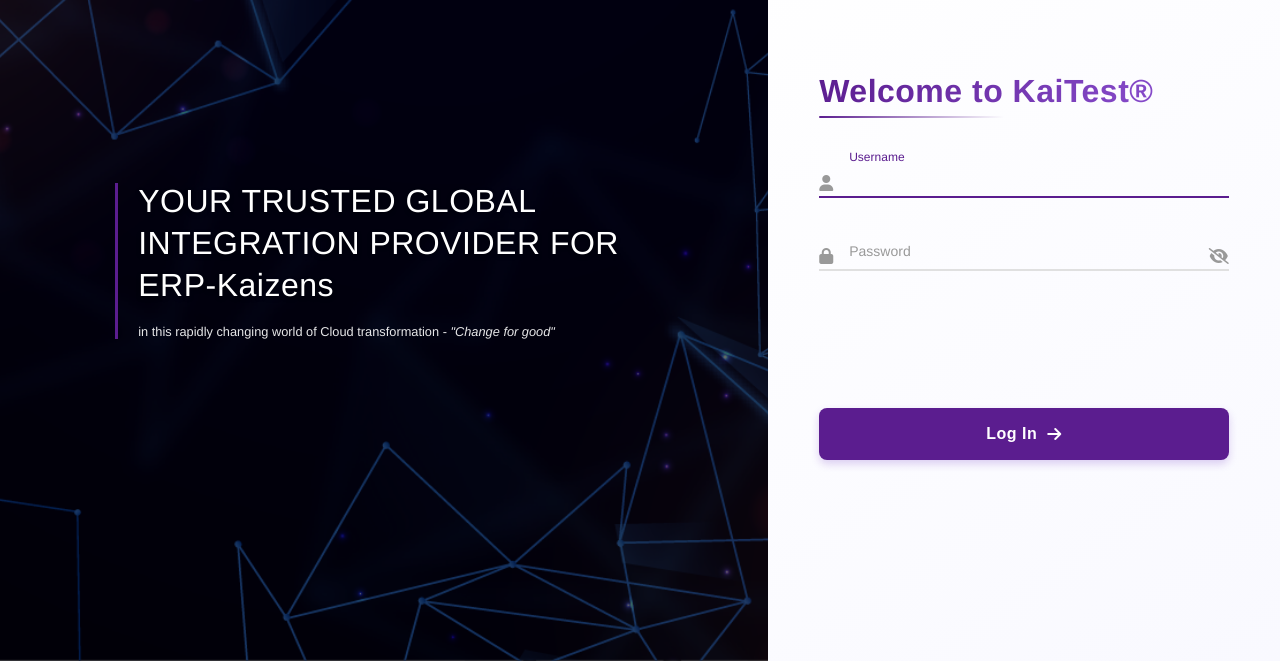
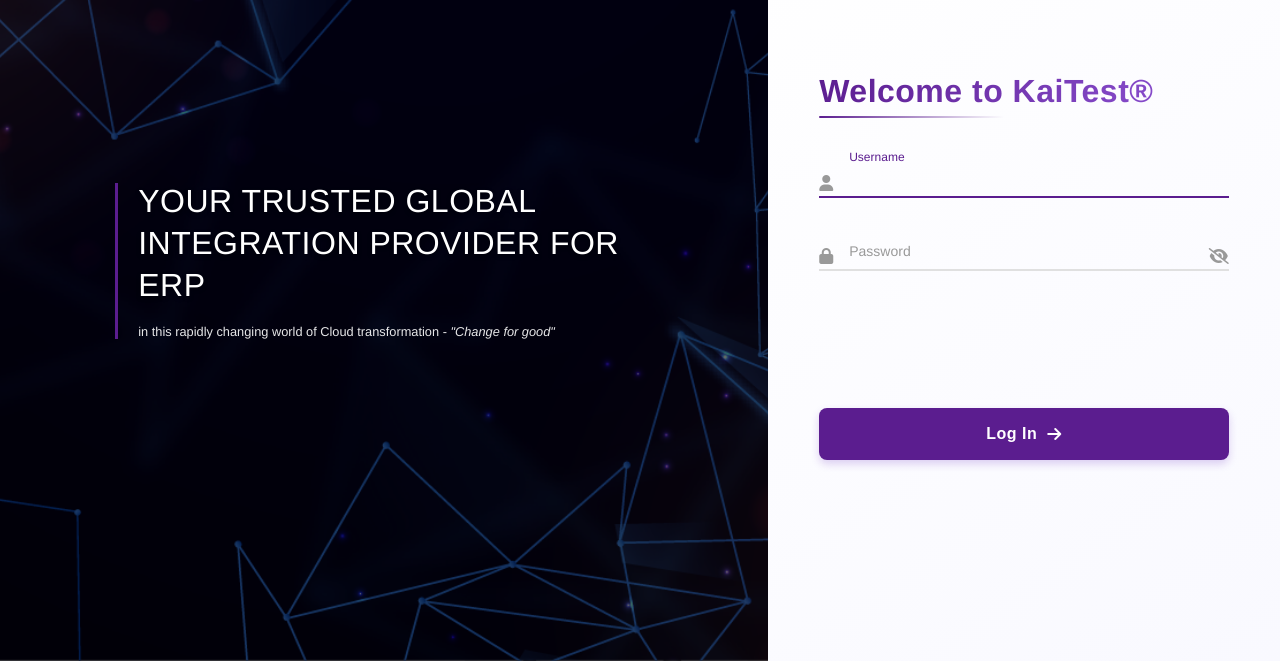
Before and after one commit to iamLeoKulendran/user-login-javascript, a plain HTML site: page index.html in a window 1280 px wide. Shown: the part 139-800 px from the top of the page. Drawn offline with Linux system fonts and the light colour scheme.

Commit message:
update index.html file

```diff
--- a/index.html
+++ b/index.html
@@ -19,7 +19,7 @@
         <div class="left-content">
           <div class="left-center-text-large">YOUR TRUSTED GLOBAL</div>
           <div class="left-center-text-large">INTEGRATION PROVIDER FOR</div>
-          <div class="left-center-text-large">ERP-Kaizens</div>
+          <div class="left-center-text-large">ERP</div>
           <div class="left-center-text-small">
             <span>in this rapidly changing world of Cloud transformation -
             </span><span class="italic">"Change for good"</span>
```
